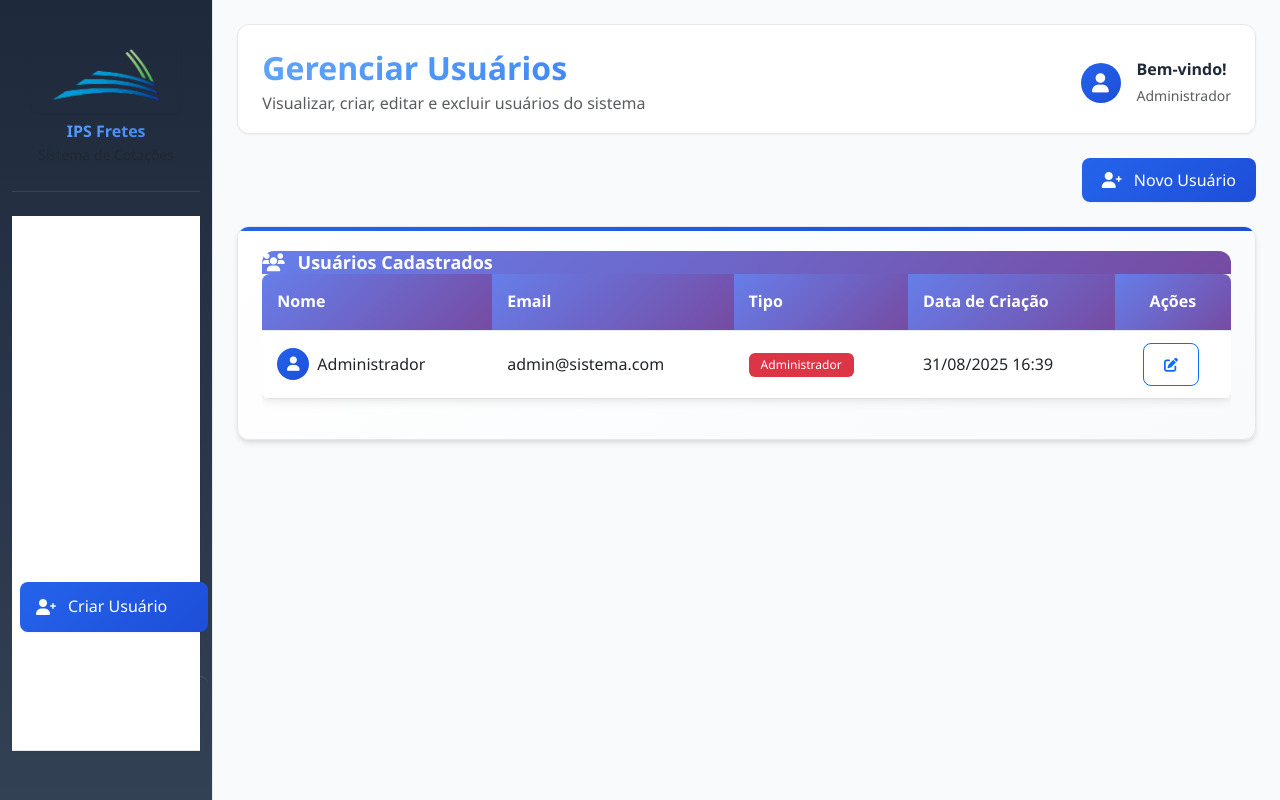
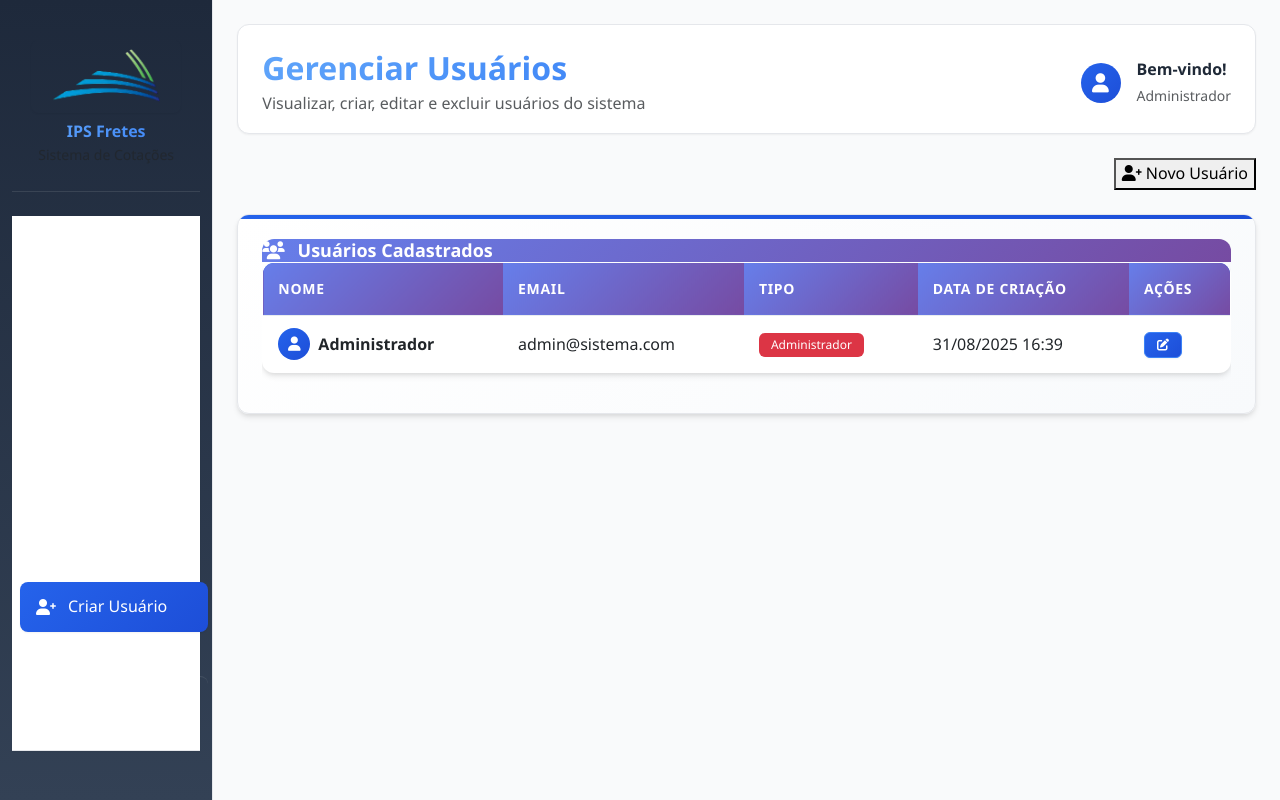
Before and after one commit to Ronickbr/Sistema-Willian, a PHP site: page /criar_usuario.php in a window 1280 px wide. Run offline with PHP 8.4, Linux system fonts and the light colour scheme; a user stored in the database is signed in; data comes from the database, SQL or seed files in the repository.

Commit message:
style(ui): update button and table styling for better modern appearance
- Replace bootstrap buttons with modern button classes
- Update table styling to modern-table class
- Remove redundant text-center class and adjust button layouts
- Make usernames bold for better visual hierarchy

```diff
--- a/src/criar_usuario.php
+++ b/src/criar_usuario.php
@@ -311,9 +311,8 @@
 
                 <!-- Botão para Criar Novo Usuário -->
                 <div class="d-flex justify-content-end mb-4">
-                    <button type="button" class="btn btn-primary" data-bs-toggle="modal" data-bs-target="#modalUsuario">
-                        <i class="fas fa-user-plus me-2"></i>
-                        Novo Usuário
+                    <button type="button" class="modern-btn" data-bs-toggle="modal" data-bs-target="#modalUsuario">
+                        <i class="fas fa-user-plus"></i> Novo Usuário
                     </button>
                 </div>
 
@@ -333,14 +332,14 @@
                             </div>
                         <?php else: ?>
                             <div class="table-responsive">
-                                <table class="table table-hover">
+                                <table class="table modern-table">
                                     <thead>
                                         <tr>
                                             <th>Nome</th>
                                             <th>Email</th>
                                             <th>Tipo</th>
                                             <th>Data de Criação</th>
-                                            <th class="text-center">Ações</th>
+                                            <th>Ações</th>
                                         </tr>
                                     </thead>
                                     <tbody>
@@ -351,7 +350,7 @@
                                                         <div class="user-avatar-small me-2">
                                                             <i class="fas fa-user"></i>
                                                         </div>
-                                                        <?php echo htmlspecialchars($usuario['nome']); ?>
+                                                        <strong><?php echo htmlspecialchars($usuario['nome']); ?></strong>
                                                     </div>
                                                 </td>
                                                 <td><?php echo htmlspecialchars($usuario['email']); ?></td>
@@ -361,16 +360,14 @@
                                                     </span>
                                                 </td>
                                                 <td><?php echo date('d/m/Y H:i', strtotime($usuario['created_at'])); ?></td>
-                                                <td class="text-center">
-                                                    <button type="button" class="btn btn-sm btn-outline-primary me-1"
-                                                            onclick="editarUsuario(<?php echo $usuario['id']; ?>)"
-                                                            title="Editar">
+                                                <td>
+                                                    <button class="btn-modern-sm btn-primary" title="Editar"
+                                                            onclick="editarUsuario(<?php echo $usuario['id']; ?>)">
                                                         <i class="fas fa-edit"></i>
                                                     </button>
                                                     <?php if ($usuario['id'] != $_SESSION['user_id']): ?>
-                                                        <button type="button" class="btn btn-sm btn-outline-danger"
-                                                                onclick="deletarUsuario(<?php echo $usuario['id']; ?>)"
-                                                                title="Excluir">
+                                                        <button class="btn-modern-sm btn-danger" title="Excluir"
+                                                                onclick="deletarUsuario(<?php echo $usuario['id']; ?>)">
                                                             <i class="fas fa-trash"></i>
                                                         </button>
                                                     <?php endif; ?>
```
